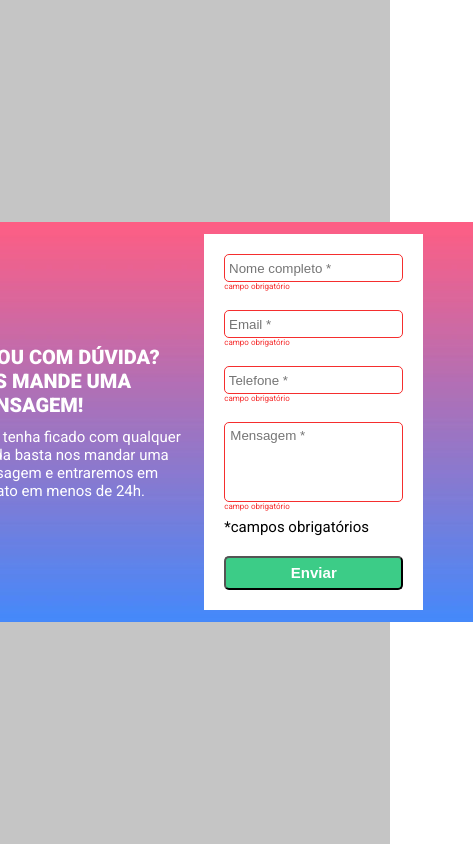
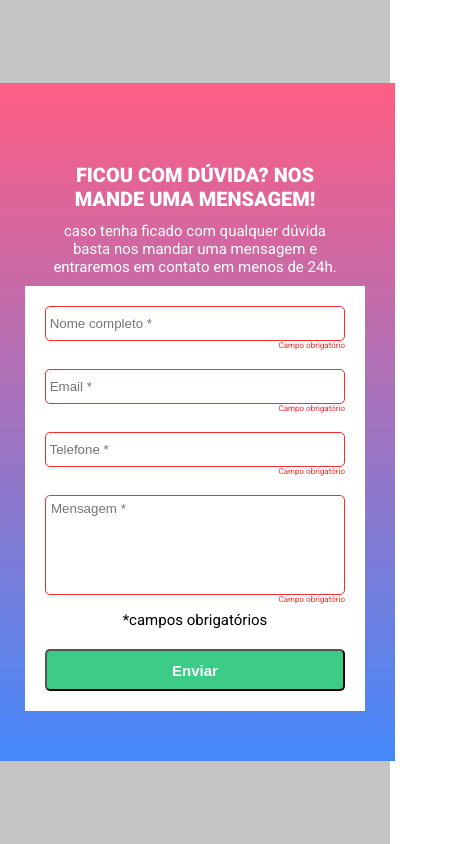
Before and after one commit to WellissonLima/quest-html-css-js-intermediario, a plain HTML site: page index.html in a window 390 px wide. Both pictures are taken after a click on the button "Enviar". Shown: the whole page, 473 px wide, since content can reach past the window. Drawn offline with Linux system fonts and the light colour scheme.

Commit message:
Ajustados eslitos de inputs e acrescentado arquivo de resposividade, juntamente com refatoração do código javascript

```diff
--- a/index.html
+++ b/index.html
@@ -8,6 +8,7 @@
 
     <link rel="stylesheet" href="./src/css/reset.css">
     <link rel="stylesheet" href="./src/css/style.css">
+    <link rel="stylesheet" href="./src/css/responsivo.css">
 
     <link rel="preconnect" href="https://fonts.googleapis.com">
     <link rel="preconnect" href="https://fonts.gstatic.com" crossorigin>
@@ -30,12 +31,16 @@
 
             <div class="formulario">
                 <input type="text" name="nome-completo" placeholder=" Nome completo *" class="input-contato" />
+                <span class="msg-error">Campo obrigatório</span>
                 <br>
                 <input type="email" name="email" placeholder=" Email *" class="input-contato" />
+                <span class="msg-error">Campo obrigatório</span>
                 <br>
                 <input type="tel" name="telefone" placeholder=" Telefone *" class="input-contato" />
+                <span class="msg-error">Campo obrigatório</span>
                 <br>
                 <input type="text" placeholder="Mensagem *" name="mensagem" class="input-contato mensagem">
+                <span class="msg-error">Campo obrigatório</span>
                 <p class="msg-aviso">*campos obrigatórios</p>
                 <button type="submit" id="enviar" class="btn-enviar">Enviar</button>
             </div>
--- /dev/null
+++ b/src/css/responsivo.css
@@ -0,0 +1,16 @@
+@media(max-width: 790px){
+    .contato-duvidas{
+        display: flex;
+        justify-content: center;
+        flex-direction: column;
+        align-items: center;
+        text-align: center;
+        height: auto;
+        padding: 50px 30px;
+    }
+
+    .informacao{
+        padding-top: 30px;
+        padding-bottom: 10px;
+    }
+}
--- a/src/css/style.css
+++ b/src/css/style.css
@@ -74,6 +74,17 @@
     padding-top: 7px;
 }
 
+.msg-error{
+    font-size: 8px;
+    color: #f52e2e;
+    text-align: right;
+    display: none;
+}
+
+.mostrar{
+    display: block;
+}
+
 .btn-enviar{
     max-width: 300px;
     height: 42px;
--- a/src/js/index.js
+++ b/src/js/index.js
@@ -1,31 +1,20 @@
 const meusInputs = document.querySelectorAll(".input-contato");
 const btnEnviar = document.getElementById("enviar");
 
-btnEnviar.addEventListener("click", function () {
-    meusInputs.forEach(meuInput => {
-        let mensagemDeErro = meuInput.nextElementSibling;
+btnEnviar.addEventListener("click", (e) => {
+    e.preventDefault();
+    meusInputs.forEach((input) => {
 
-        if (meuInput.value !== "") {
-            meuInput.classList.add("borda-verde");
-            meuInput.classList.remove("borda-vermelha");
+        if (input.value) {
+            input.classList.add("borda-verde");
+            input.classList.remove("borda-vermelha");
+            input.nextElementSibling.classList.remove("mostrar");
 
-            if (mensagemDeErro && mensagemDeErro.classList.contains('msg-erro')) {
-                mensagemDeErro.remove();
-            }
         } else {
-            meuInput.classList.add("borda-vermelha");
-            meuInput.classList.remove("borda-verde");
+            input.classList.remove("borda-verde");
+            input.classList.add("borda-vermelha");
 
-            if (!mensagemDeErro || !mensagemDeErro.classList.contains('msg-erro')) {
-                const span = document.createElement('span');
-                span.classList.add('msg-erro');
-                span.style.color ='#f52e2e';
-                span.style.fontSize = '8px'
-                span.textContent = 'campo obrigatório';
-
-                meuInput.parentNode.insertBefore(span, meuInput.nextElementSibling);
-            }
+            input.nextElementSibling.classList.add("mostrar");
         }
     });
-
-})
+});
```
